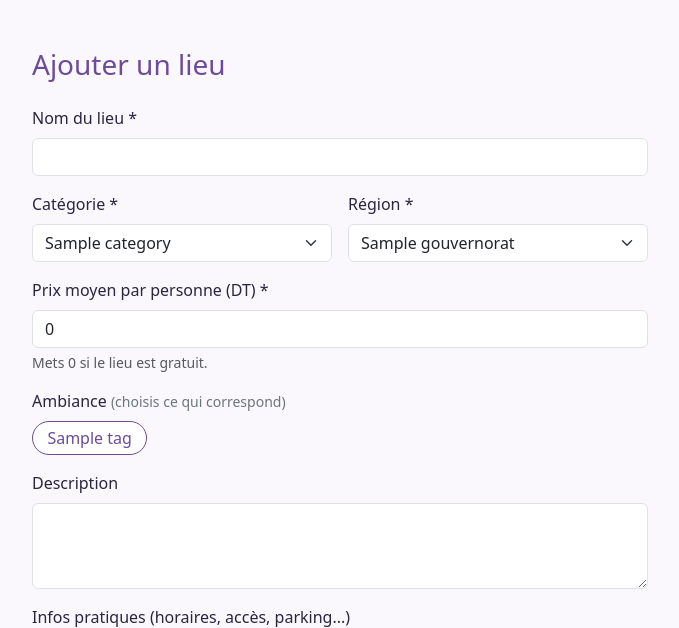
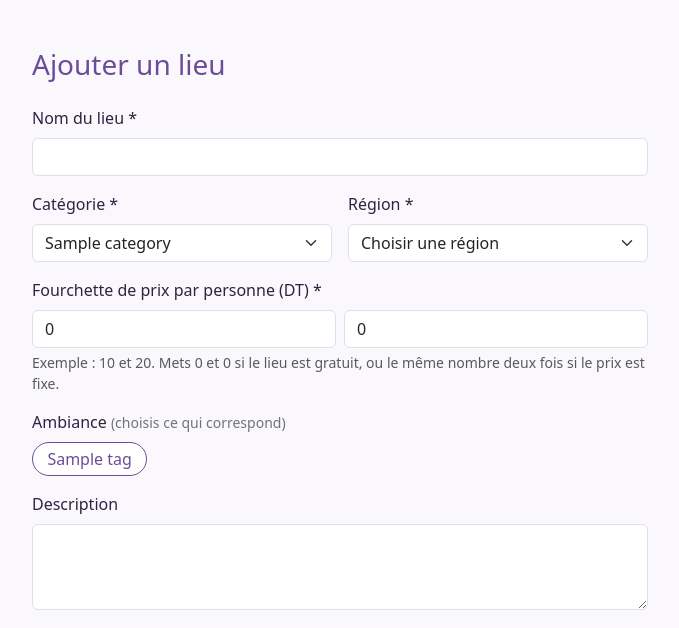
Before and after one commit to emnaamanai/wanderly, a Flask app: template templates/ajouter_lieu.html in a window 1280 px wide. Shown: the part 57-685 px from the top of the page, without its empty margins (300-979 px from the left). Run offline with Flask 3, Linux system fonts and the light colour scheme; the template is opened without the code that fills it: most values are stand-ins (such as "Sample title", 1, 10 or a date in 2020).

Commit message:
Recommandations : afficher la fourchette de prix

```diff
--- a/app.py
+++ b/app.py
@@ -9,8 +9,7 @@ from flask import (
 from werkzeug.security import generate_password_hash, check_password_hash
 
 app = Flask(__name__)
-app.secret_key = "wanderly-cle-secrete-a-changer-123"
-
+app.secret_key = os.environ.get("WANDERLY_SECRET_KEY", "cle-de-developpement-locale")
 import db
 db.init_app(app)
 
@@ -74,7 +73,16 @@ def effacer_lieu(base, lieu_id):
 
     base.execute("DELETE FROM lieu WHERE id = ?", (lieu_id,))
     base.commit()
-
+@app.template_filter("fourchette")
+def fourchette(lieu):
+    p1, p2 = lieu["prix_min"], lieu["prix_max"]
+    if p2 == 0:
+        return "Gratuit"
+    if p1 == p2:
+        return f"{p1:g} DT"
+    if p1 == 0:
+        return f"Jusqu'à {p2:g} DT"
+    return f"{p1:g} – {p2:g} DT"
 def login_required(vue):
     @wraps(vue)
     def vue_protegee(**kwargs):
@@ -136,11 +144,12 @@ def accueil():
 
     minimum = en_nombre(prix_min)
     if minimum is not None:
-        depuis += " AND lieu.prix >= ?"
+        depuis += " AND lieu.prix_max >= ?"
         parametres.append(minimum)
+
     maximum = en_nombre(prix_max)
     if maximum is not None:
-        depuis += " AND lieu.prix <= ?"
+        depuis += " AND lieu.prix_min <= ?"
         parametres.append(maximum)
 
     if tags_choisis:
@@ -163,7 +172,7 @@ def accueil():
     ).fetchall()
 
     categories = base.execute("SELECT * FROM categorie ORDER BY nom").fetchall()
-    prix_le_plus_haut = base.execute("SELECT MAX(prix) FROM lieu").fetchone()[0] or 0
+    prix_le_plus_haut = base.execute("SELECT MAX(prix_max) FROM lieu").fetchone()[0] or 0
 
     filtres = {
         "categorie": categorie_id,
@@ -189,7 +198,6 @@ def accueil():
         nb_pages=nb_pages,
         filtres=filtres,
     )
-
 
 # ---------- Comptes ----------
 @app.route("/inscription", methods=["GET", "POST"])
@@ -276,14 +284,17 @@ def ajouter_lieu():
         region = request.form["region"]
         description = request.form["description"].strip()
         infos_pratiques = request.form["infos_pratiques"].strip()
-        prix = en_nombre(request.form["prix"])
+        prix_min = en_nombre(request.form["prix_min"])
+        prix_max = en_nombre(request.form["prix_max"])
         latitude = en_nombre(request.form["latitude"])
         longitude = en_nombre(request.form["longitude"])
 
         ids_valides = {str(t["id"]) for t in tags}
         tags_choisis = [t for t in request.form.getlist("tags") if t in ids_valides]
 
-        if (not nom or region not in GOUVERNORATS or prix is None or prix < 0
+        if (not nom or region not in GOUVERNORATS
+                or prix_min is None or prix_max is None
+                or prix_min < 0 or prix_min > prix_max
                 or latitude is None or longitude is None):
             return render_template(
                 "ajouter_lieu.html",
@@ -294,9 +305,9 @@ def ajouter_lieu():
             )
 
         curseur = base.execute(
-            "INSERT INTO lieu (nom, description, region, prix, latitude, longitude, "
-            "infos_pratiques, auteur_id, categorie_id) VALUES (?, ?, ?, ?, ?, ?, ?, ?, ?)",
-            (nom, description, region, prix, latitude, longitude,
+            "INSERT INTO lieu (nom, description, region, prix_min, prix_max, latitude, longitude, "
+            "infos_pratiques, auteur_id, categorie_id) VALUES (?, ?, ?, ?, ?, ?, ?, ?, ?, ?)",
+            (nom, description, region, prix_min, prix_max, latitude, longitude,
              infos_pratiques, g.utilisateur["id"], categorie_id),
         )
         lieu_id = curseur.lastrowid
@@ -412,12 +423,15 @@ def modifier_lieu(lieu_id):
         region = request.form["region"]
         description = request.form["description"].strip()
         infos_pratiques = request.form["infos_pratiques"].strip()
-        prix = en_nombre(request.form["prix"])
+        prix_min = en_nombre(request.form["prix_min"])
+        prix_max = en_nombre(request.form["prix_max"])
 
         ids_valides = {str(t["id"]) for t in tags}
         tags_choisis = [t for t in request.form.getlist("tags") if t in ids_valides]
 
-        if not nom or region not in GOUVERNORATS or prix is None or prix < 0:
+        if (not nom or region not in GOUVERNORATS
+                or prix_min is None or prix_max is None
+                or prix_min < 0 or prix_min > prix_max):
             return render_template(
                 "modifier_lieu.html",
                 erreur="Merci de remplir correctement tous les champs obligatoires.",
@@ -429,9 +443,9 @@ def modifier_lieu(lieu_id):
             )
 
         base.execute(
-            "UPDATE lieu SET nom = ?, description = ?, region = ?, prix = ?, "
+            "UPDATE lieu SET nom = ?, description = ?, region = ?, prix_min = ?, prix_max = ?, "
             "infos_pratiques = ?, categorie_id = ? WHERE id = ?",
-            (nom, description, region, prix, infos_pratiques, categorie_id, lieu_id),
+            (nom, description, region, prix_min, prix_max, infos_pratiques, categorie_id, lieu_id),
         )
         base.execute("DELETE FROM lieu_tag WHERE lieu_id = ?", (lieu_id,))
         for tag_id in tags_choisis:
--- a/schema.sql
+++ b/schema.sql
@@ -37,7 +37,8 @@ CREATE TABLE lieu (
     nom                        TEXT NOT NULL,
     description                TEXT,
     region                     TEXT NOT NULL,
-    prix                       REAL NOT NULL DEFAULT 0 CHECK (prix >= 0),  -- prix moyen par personne en DT (0 = gratuit)
+    prix_min                   REAL NOT NULL DEFAULT 0 CHECK (prix_min >= 0),  -- fourchette de prix par personne en DT
+    prix_max                   REAL NOT NULL DEFAULT 0 CHECK (prix_max >= prix_min),  -- 0 et 0 = gratuit
     latitude                   REAL NOT NULL,
     longitude                  REAL NOT NULL,
     infos_pratiques            TEXT,               -- horaires, accès, parking...
--- a/templates/ajouter_lieu.html
+++ b/templates/ajouter_lieu.html
@@ -1,9 +1,11 @@
 {% extends "base.html" %}
 
 {% block titre %}Ajouter un lieu - Wanderly{% endblock %}
+
 {% block head %}
 <link rel="stylesheet" href="https://unpkg.com/leaflet@1.9.4/dist/leaflet.css">
 {% endblock %}
+
 {% block contenu %}
 <div class="container my-5" style="max-width: 640px;">
   <h1 class="h3 wander-text mb-4">Ajouter un lieu</h1>
@@ -12,7 +14,7 @@
   <div class="alert-wander mb-3">{{ erreur }}</div>
   {% endif %}
 
-    <form method="post" enctype="multipart/form-data">
+  <form method="post" enctype="multipart/form-data">
     <div class="mb-3">
       <label for="nom" class="form-label">Nom du lieu *</label>
       <input type="text" class="form-control" id="nom" name="nom" required>
@@ -30,6 +32,7 @@
       <div class="col-md-6">
         <label for="region" class="form-label">Région *</label>
         <select class="form-select" id="region" name="region" required>
+          <option value="">Choisir une région</option>
           {% for r in gouvernorats %}
           <option value="{{ r }}">{{ r }}</option>
           {% endfor %}
@@ -37,11 +40,21 @@
       </div>
     </div>
 
-    <div class="mb-3">
-      <label for="prix" class="form-label">Prix moyen par personne (DT) *</label>
-      <input type="number" class="form-control" id="prix" name="prix" min="0" step="0.5" value="0" required>
-      <div class="form-text">Mets 0 si le lieu est gratuit.</div>
+        <div class="mb-3">
+      <label class="form-label">Fourchette de prix par personne (DT) *</label>
+      <div class="row g-2">
+        <div class="col-6">
+          <input type="number" class="form-control" id="prix_min" name="prix_min"
+                 min="0" step="0.5" value="0" placeholder="Minimum" required>
+        </div>
+        <div class="col-6">
+          <input type="number" class="form-control" id="prix_max" name="prix_max"
+                 min="0" step="0.5" value="0" placeholder="Maximum" required>
+        </div>
+      </div>
+      <div class="form-text">Exemple : 10 et 20. Mets 0 et 0 si le lieu est gratuit, ou le même nombre deux fois si le prix est fixe.</div>
     </div>
+
     <div class="mb-3">
       <label class="form-label">Ambiance <span class="text-secondary small">(choisis ce qui correspond)</span></label>
       <div class="d-flex flex-wrap gap-2">
@@ -51,6 +64,7 @@
         {% endfor %}
       </div>
     </div>
+
     <div class="mb-3">
       <label for="description" class="form-label">Description</label>
       <textarea class="form-control" id="description" name="description" rows="3"></textarea>
@@ -60,7 +74,8 @@
       <label for="infos_pratiques" class="form-label">Infos pratiques (horaires, accès, parking...)</label>
       <textarea class="form-control" id="infos_pratiques" name="infos_pratiques" rows="2"></textarea>
     </div>
-        <div class="mb-3">
+
+    <div class="mb-3">
       <label for="photos" class="form-label">Photos (5 maximum)</label>
       <input type="file" class="form-control" id="photos" name="photos"
              accept=".jpg,.jpeg,.png,.webp" multiple>
@@ -68,8 +83,8 @@
     </div>
 
     <div class="mb-4">
-      <label class="form-label">Emplacement * <span class="text-secondary small">(clique sur la carte pour placer le lieu)</span></label>
-            <div class="input-group mb-2">
+      <label class="form-label">Emplacement * <span class="text-secondary small">(choisis la région, puis clique sur la carte pour placer le lieu)</span></label>
+      <div class="input-group mb-2">
         <input type="text" id="recherche-lieu" class="form-control"
                placeholder="Chercher un quartier ou une ville (ex : Mourouj 6)">
         <button type="button" id="bouton-recherche" class="btn btn-wander">Chercher</button>
@@ -87,6 +102,7 @@
   </form>
 </div>
 {% endblock %}
+
 {% block scripts %}
 <script src="https://unpkg.com/leaflet@1.9.4/dist/leaflet.js"></script>
 <script>
@@ -117,7 +133,8 @@
       document.getElementById('msg-emplacement').style.display = 'block';
     }
   });
-    function chercher() {
+
+  function chercher() {
     var texte = document.getElementById('recherche-lieu').value.trim();
     var msg = document.getElementById('msg-recherche');
     if (texte === '') {
@@ -149,5 +166,39 @@
       chercher();
     }
   });
+
+  var centresRegions = {
+    "Ariana": [36.8625, 10.1956, 11],
+    "Béja": [36.7256, 9.1817, 10],
+    "Ben Arous": [36.7531, 10.2189, 11],
+    "Bizerte": [37.2744, 9.8739, 10],
+    "Gabès": [33.8815, 10.0982, 9],
+    "Gafsa": [34.4250, 8.7842, 9],
+    "Jendouba": [36.5011, 8.7803, 10],
+    "Kairouan": [35.6781, 10.0963, 9],
+    "Kasserine": [35.1676, 8.8365, 9],
+    "Kébili": [33.7044, 8.9690, 8],
+    "Le Kef": [36.1742, 8.7049, 10],
+    "Mahdia": [35.5047, 11.0622, 10],
+    "La Manouba": [36.8101, 10.0863, 11],
+    "Médenine": [33.3549, 10.5055, 9],
+    "Monastir": [35.7643, 10.8113, 11],
+    "Nabeul": [36.4561, 10.7376, 10],
+    "Sfax": [34.7406, 10.7603, 10],
+    "Sidi Bouzid": [35.0382, 9.4849, 9],
+    "Siliana": [36.0849, 9.3708, 10],
+    "Sousse": [35.8256, 10.6369, 11],
+    "Tataouine": [32.9297, 10.4518, 8],
+    "Tozeur": [33.9197, 8.1335, 9],
+    "Tunis": [36.8065, 10.1815, 11],
+    "Zaghouan": [36.4029, 10.1429, 10]
+  };
+
+  document.getElementById('region').addEventListener('change', function () {
+    var centre = centresRegions[this.value];
+    if (centre) {
+      carte.setView([centre[0], centre[1]], centre[2]);
+    }
+  });
 </script>
 {% endblock %}
--- a/templates/base.html
+++ b/templates/base.html
@@ -23,7 +23,8 @@
             <a class="btn btn-link" href="{{ url_for('admin_signalements') }}">Signalements</a>
           {% endif %}
           <a class="me-2 text-decoration-none" href="{{ url_for('profil') }}">Bonjour, <strong class="wander-text">{{ g.utilisateur.pseudo }}</strong></a>
-          <a class="btn btn-wander" href="{{ url_for('deconnexion') }}">Déconnexion</a>
+          <a class="btn btn-wander" href="{{ url_for('deconnexion') }}"
+   onclick="return confirm('Tu veux vraiment te déconnecter ?');">Déconnexion</a>
         {% else %}
           <a class="btn btn-link" href="{{ url_for('connexion') }}">Connexion</a>
           <a class="btn btn-wander" href="{{ url_for('inscription') }}">S'inscrire</a>
--- a/templates/index.html
+++ b/templates/index.html
@@ -59,7 +59,7 @@
         <div class="card-body">
           <span class="badge-wander">{{ lieu.categorie }}</span>
           <h2 class="h5 mt-2"><a class="stretched-link text-decoration-none lien-lieu" href="{{ url_for('voir_lieu', lieu_id=lieu.id) }}">{{ lieu.nom }}</a></h2>
-          <p class="text-secondary small mb-2">{{ lieu.region }} · {% if lieu.prix == 0 %}Gratuit{% else %}{{ "%g"|format(lieu.prix) }} DT{% endif %}</p>
+          <p class="text-secondary small mb-2">{{ lieu.region }} · {{ lieu|fourchette }}</p>
           <p class="card-text">{{ lieu.description }}</p>
         </div>
       </div>
--- a/templates/lieu.html
+++ b/templates/lieu.html
@@ -14,8 +14,7 @@
     <span class="badge-wander">{{ lieu.categorie }}</span>
     <h1 class="h2 mt-2">{{ lieu.nom }}</h1>
     <p class="text-secondary">
-      {{ lieu.region }} ·
-      {% if lieu.prix == 0 %}Gratuit{% else %}{{ "%g"|format(lieu.prix) }} DT par personne{% endif %}
+      {{ lieu.region }} · {{ lieu|fourchette }}
       · Ajouté par {{ lieu.auteur }}
     </p>
         {% if tags %}
--- a/templates/recommandations.html
+++ b/templates/recommandations.html
@@ -29,7 +29,7 @@
             <a class="stretched-link text-decoration-none lien-lieu" href="{{ url_for('voir_lieu', lieu_id=lieu.id) }}">{{ lieu.nom }}</a>
           </h2>
           <p class="text-secondary small mb-2">
-            {{ lieu.region }} · {% if lieu.prix == 0 %}Gratuit{% else %}{{ "%g"|format(lieu.prix) }} DT{% endif %}
+            {{ lieu.region }} · {{ lieu|fourchette }}
           </p>
           <p class="card-text">{{ lieu.description }}</p>
         </div>
```
Also changed, not shown: maj_prix.py (added, +8 -0 lines), templates/modifier_lieu.html (+12 -4 lines).
